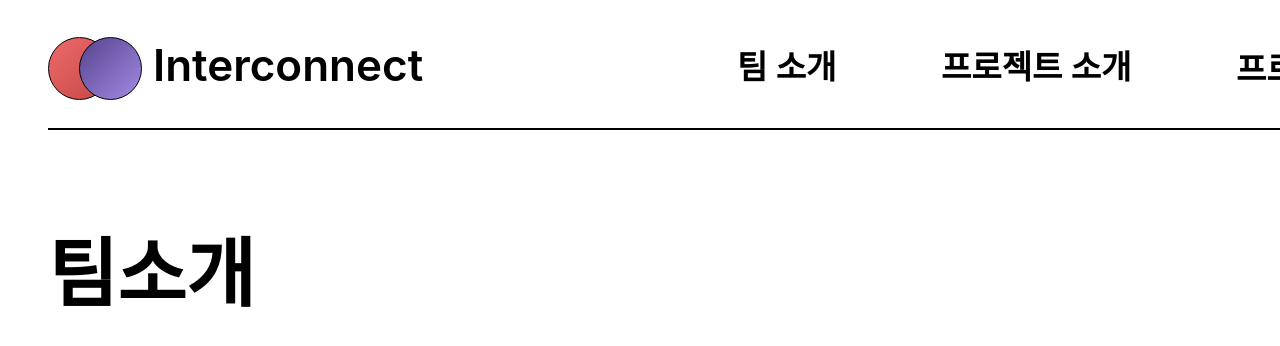
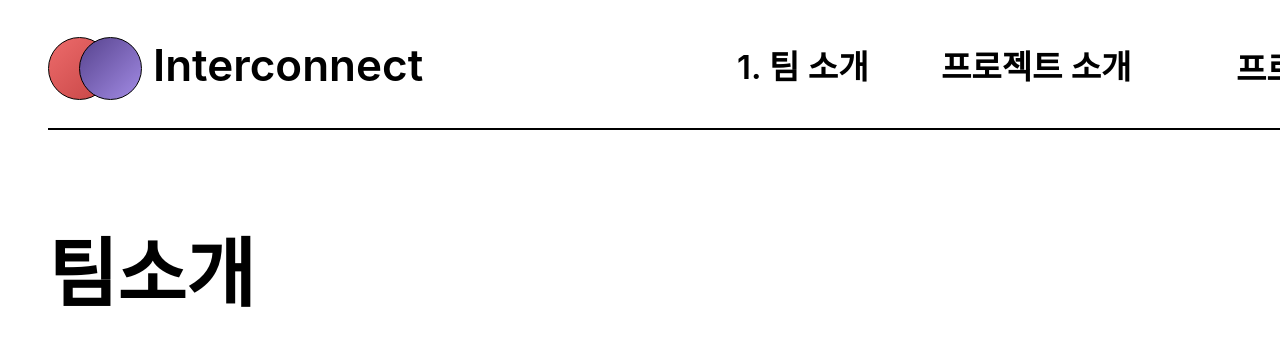
Before and after one commit to GBSWLeeChangmin/Lab-Management-Program, a plain HTML site: page index.html in a window 1280 px wide. Shown: the top 346 px of the page. Drawn offline with Linux system fonts and the light colour scheme.

Commit message:
Update index.html

```diff
--- a/index.html
+++ b/index.html
@@ -8,7 +8,7 @@
   <div style="left: 933px; top: 43px; position: absolute; color: black; font-size: 33px; font-family: Inter; font-weight: 600; line-height: 33px; word-wrap: break-word">프로젝트 소개</div>
   <div style="left: 1228px; top: 45px; position: absolute; color: black; font-size: 33px; font-family: Inter; font-weight: 600; line-height: 33px; word-wrap: break-word">프로젝트 사용예시</div>
   <div style="left: 1584px; top: 43px; position: absolute; color: black; font-size: 33px; font-family: Inter; font-weight: 600; line-height: 33px; word-wrap: break-word">후기</div>
-  <div style="left: 729px; top: 43px; position: absolute; color: black; font-size: 33px; font-family: Inter; font-weight: 600; line-height: 33px; word-wrap: break-word">팀 소개</div>
+  <div style="left: 729px; top: 43px; position: absolute; color: black; font-size: 33px; font-family: Inter; font-weight: 600; line-height: 33px; word-wrap: break-word">1. 팀 소개</div>
   <div class="Line1" style="width: 1840px; height: 0px; left: 40px; top: 120px; position: absolute; border: 0.50px black solid"></div>
   <div style="width: 320px; left: 40px; top: 249px; position: absolute; color: black; font-size: 75px; font-family: Inter; font-weight: 600; line-height: 33px; word-wrap: break-word">팀소개</div>
 </div>
```
